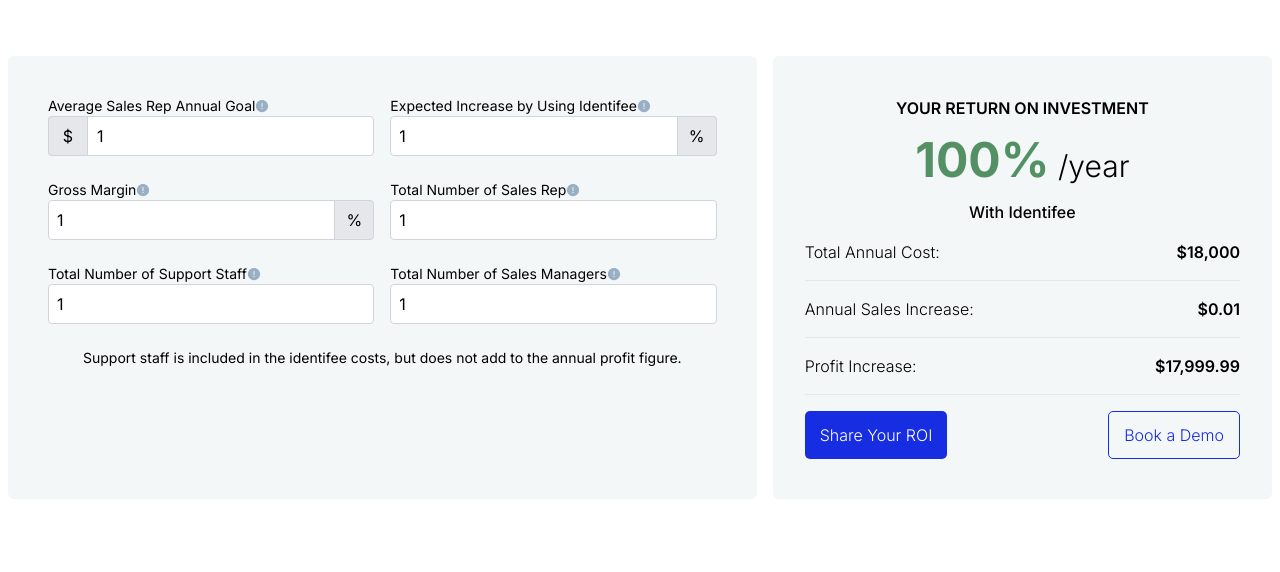
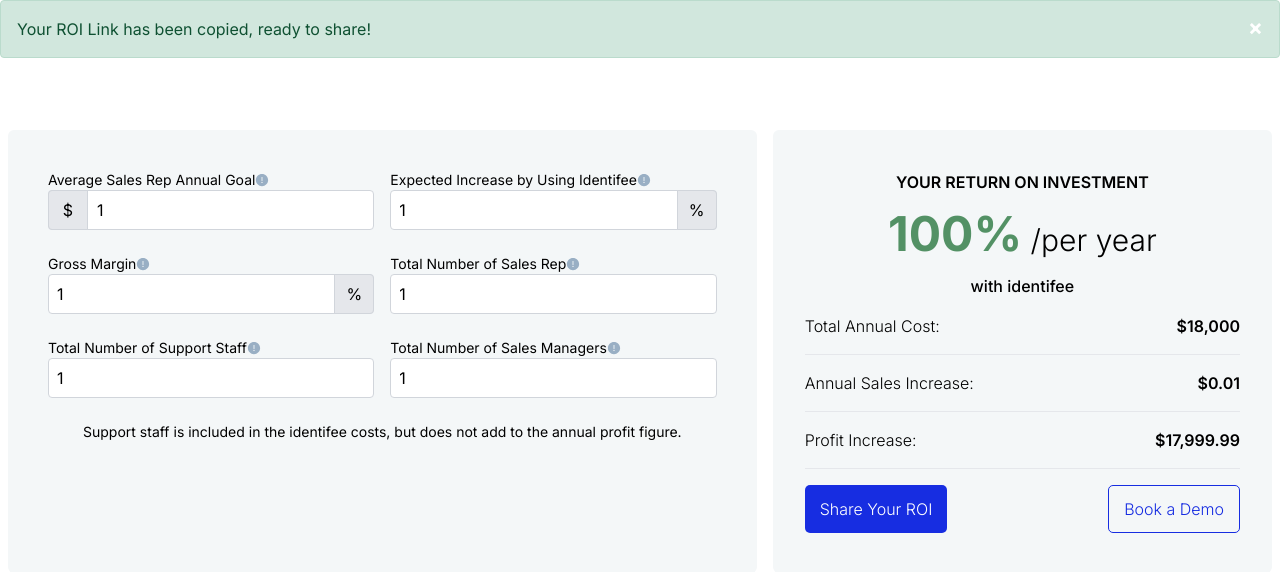
Before and after one commit to lmigonzalez/RIO-Calculator, a React (Vite) app: page /result/1/1/1/1/1/1/1 in a window 1280 px wide. Both pictures are taken after a click on the button "Share Your ROI". Shown: the top 572 px of the page. Built offline with nearby package versions, Linux system fonts and the light colour scheme.

Commit message:
add alert

```diff
--- a/package.json
+++ b/package.json
@@ -10,6 +10,7 @@
     "preview": "vite preview"
   },
   "dependencies": {
+    "classnames": "^2.3.2",
     "copy-to-clipboard": "^3.3.3",
     "react": "^18.2.0",
     "react-copy-to-clipboard": "^5.1.0",
--- a/src/Home.jsx
+++ b/src/Home.jsx
@@ -3,6 +3,8 @@
 import { AiFillExclamationCircle } from 'react-icons/ai';
 import { useLocation } from 'react-router-dom';
 import { CopyToClipboard } from 'react-copy-to-clipboard';
+import Alert from './components/alert';
+
 function App() {
   const location = useLocation();
 
@@ -16,6 +18,7 @@
   };
 
   const [values, setValues] = useState(initialValues);
+  const [alert, setAlert] = useState(false);
   const [explanationNum, setExplanationNum] = useState(0);
   const [
     {
@@ -52,6 +55,7 @@
 
   return (
     <main className="font-display">
+      {alert && <Alert type="success" message="Your ROI Link has been copied, ready to share!"/>}
       <div className="h-14"></div>
       <div className="m-auto flex w-full max-w-[1400px] flex-col  justify-between gap-4 px-2 lg:flex-row">
         <div className="flex w-full flex-col gap-6 rounded-md bg-[#F4F7F8] p-10 lg:w-3/5">
@@ -239,12 +243,12 @@
             <p className="mb-4 font-semibold">YOUR RETURN ON INVESTMENT</p>
 
             <p className="text-center text-5xl font-bold text-[#539165]">
-              {isNaN(roi) ?"": formatNumberInput(roi.toString(), '%')}
-             {!isNaN(roi) &&<span className="text-3xl font-light text-black"> /year</span>}
+              {isNaN(roi) ?"---%": formatNumberInput(roi.toString(), '%')}
+             {!isNaN(roi)&&<span className="text-3xl font-light text-black"> /per year</span>}
             </p>
           </div>
 
-          <p className="text-center text-base font-medium">With Identifee</p>
+          <p className="text-center text-base font-medium">with identifee</p>
           <div className="flex items-start justify-between gap-4">
             <p>Total Annual Cost:</p>
             <p className="font-semibold">
@@ -277,7 +281,9 @@
           </div>
           <hr className="" />
           <div className="flex items-center justify-between">
-            <CopyToClipboard text={url} options={{ message: 'link copied' }}>
+            <CopyToClipboard text={url} options={{ message: 'link copied' }} onCopy={() => {
+              setAlert(true);
+            }} >
               <button
                 className={`h-12 cursor-pointer  rounded-[5px] bg-[#172DE1] px-[15px] text-white transition-all hover:scale-95 `}
               >
--- a/src/Result.jsx
+++ b/src/Result.jsx
@@ -4,6 +4,8 @@
 import { useNavigate, useLocation } from 'react-router-dom';
 import { CopyToClipboard } from 'react-copy-to-clipboard';
 import { useParams } from 'react-router-dom';
+import Alert from './components/alert';
+
 function Result() {
   const location = useLocation();
   const {
@@ -25,6 +27,7 @@
   };
 
   const [values, setValues] = useState(initialValues);
+  const [alert, setAlert] = useState(false);
   const [explanationNum, setExplanationNum] = useState(0);
   const [
     {
@@ -60,7 +63,8 @@
 
 
   return (
-   <main className="font-display">
+    <main className="font-display">
+      {alert && <Alert type="success" message="Your ROI Link has been copied, ready to share!"/>}
       <div className="h-14"></div>
       <div className="m-auto flex w-full max-w-[1400px] flex-col  justify-between gap-4 px-2 lg:flex-row">
         <div className="flex w-full flex-col gap-6 rounded-md bg-[#F4F7F8] p-10 lg:w-3/5">
@@ -248,12 +252,12 @@
             <p className="mb-4 font-semibold">YOUR RETURN ON INVESTMENT</p>
 
             <p className="text-center text-5xl font-bold text-[#539165]">
-              {isNaN(roi) ?"": formatNumberInput(roi.toString(), '%')}
-             {!isNaN(roi) &&<span className="text-3xl font-light text-black"> /year</span>}
+              {isNaN(roi) ?"---%": formatNumberInput(roi.toString(), '%')}
+             {!isNaN(roi) &&<span className="text-3xl font-light text-black"> /per year</span>}
             </p>
           </div>
 
-          <p className="text-center text-base font-medium">With Identifee</p>
+          <p className="text-center text-base font-medium">with identifee</p>
           <div className="flex items-start justify-between gap-4">
             <p>Total Annual Cost:</p>
             <p className="font-semibold">
@@ -286,7 +290,7 @@
           </div>
           <hr className="" />
           <div className="flex items-center justify-between">
-            <CopyToClipboard text={url} options={{ message: 'link copied' }}>
+            <CopyToClipboard text={url} options={{ message: 'link copied' }} onCopy={() => setAlert(true)}>
               <button
                 className={`h-12 cursor-pointer  rounded-[5px] bg-[#172DE1] px-[15px] text-white transition-all hover:scale-95 `}
               >
--- /dev/null
+++ b/src/components/alert.jsx
@@ -0,0 +1,31 @@
+import style from "./style.module.css";
+import css from "classnames";
+import React from "react";
+import { useEffect } from "react";
+import { useState } from "react";
+
+export default function Alert({ children, type, message }) {
+  const [isShow, setIsShow] = useState(true);
+
+  const renderElAlert = function () {
+    return React.cloneElement(children);
+  };
+
+    useEffect(() => {
+     setTimeout(()=>setIsShow(false),5000)
+  },[])
+
+  const handleClose = (e) => {
+    e.preventDefault();
+    setIsShow(false);
+  };
+
+  return (
+    <div className={css(style.alert, style[type], !isShow && style.hide)}>
+      <span className={style.closebtn} onClick={handleClose}>
+        &times;
+      </span>
+      {children ? renderElAlert() : message}
+    </div>
+  );
+}
--- /dev/null
+++ b/src/components/style.module.css
@@ -0,0 +1,65 @@
+/* The alert message box */
+.alert {
+    position: relative;
+    padding: 1rem 1rem;
+    margin-bottom: 1rem;
+    border: 1px solid transparent;
+    border-radius: 0.25rem;
+}
+
+.error {
+    color: #842029;
+    background-color: #f8d7da;
+    border-color: #f5c2c7;
+}
+
+.success {
+    color: #0f5132;
+    background-color: #d1e7dd;
+    border-color: #badbcc;
+}
+
+.warning {
+    color: #664d03;
+    background-color: #fff3cd;
+    border-color: #ffecb5;
+}
+
+.primary {
+    color: #084298;
+    background-color: #cfe2ff;
+    border-color: #b6d4fe;
+}
+
+.secondary {
+    color: #41464b;
+    background-color: #e2e3e5;
+    border-color: #d3d6d8;
+}
+
+.info {
+    color: #055160;
+    background-color: #cff4fc;
+    border-color: #b6effb;
+}
+
+/* The close button */
+.closebtn {
+    margin-left: 15px;
+    color: white;
+    font-weight: bold;
+    float: right;
+    font-size: 22px;
+    line-height: 20px;
+    cursor: pointer;
+    transition: 0.3s;
+}
+
+/* When moving the mouse over the close button */
+.closebtn:hover {
+    color: black;
+}
+
+.hide {
+    display: none;
+}
--- a/src/index.css
+++ b/src/index.css
@@ -1,3 +1,11 @@
 @tailwind base;
 @tailwind components;
 @tailwind utilities;
+
+.alert {
+    position: relative;
+    padding: 1rem 1rem;
+    margin-bottom: 1rem;
+    border: 1px solid transparent;
+    border-radius: 0.25rem;
+}
```
Also changed, not shown: 1 other file (tests, documents, lock files or other folders).
